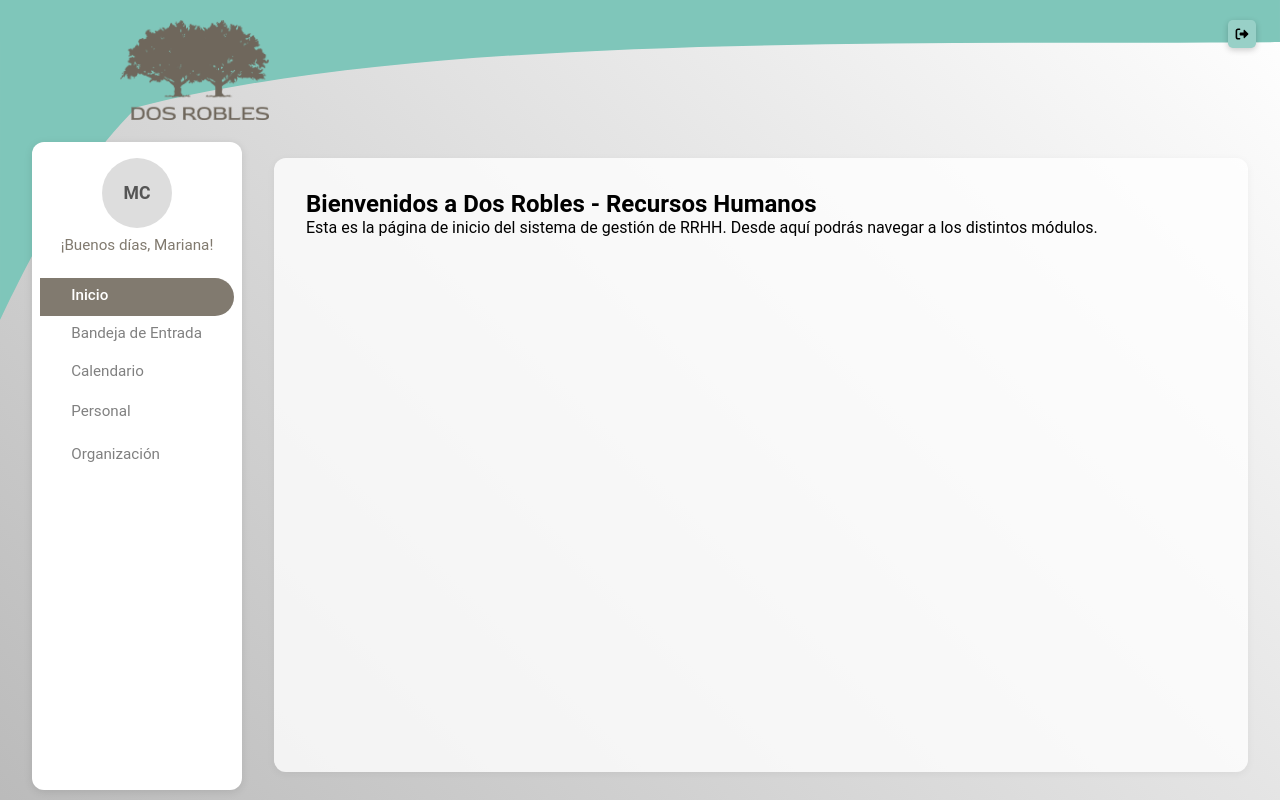
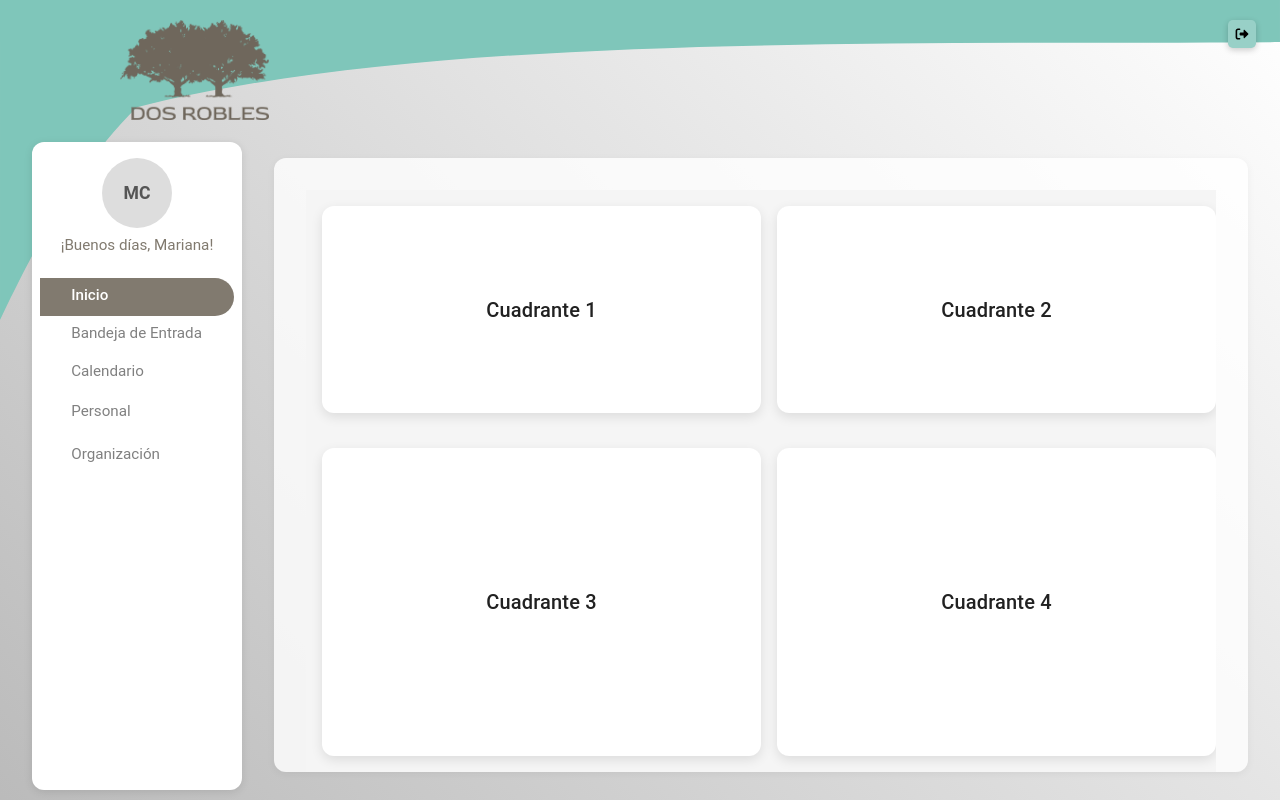
Before and after one commit to Nadia-sg/PPIV-DosRobles-RRHH, a React (Vite) app in the folder frontend/dosrobles-app/: page / in a window 1280 px wide. Built offline with nearby package versions, Linux system fonts and the light colour scheme; some icons are missing.

Commit message:
Layout home

```diff
--- a/frontend/dosrobles-app/src/layouts/AppLayout.jsx
+++ b/frontend/dosrobles-app/src/layouts/AppLayout.jsx
@@ -1,12 +1,14 @@
 /* src/layouts/AppLayout.jsx */
 
 import React from "react";
-import { Outlet } from "react-router-dom";
 import MainLayout from "./MainLayout";
 import Sidebar from "../components/Sidebar";
 import styles from "../styles/AppLayout.module.css";
+import { Outlet, useLocation } from "react-router-dom";
 
 export default function AppLayout({ user, isAdmin }) {
+  const location = useLocation();
+
   return (
     <MainLayout>
       <div className={styles.pageContainer}>
@@ -14,8 +16,13 @@ export default function AppLayout({ user, isAdmin }) {
         <Sidebar user={user} isAdmin={isAdmin} />
 
         {/* Contenido principal */}
-        <section className={styles.mainContent}>
-          <Outlet /> {/* las páginas se insertan aquí */}
+        <section
+          className={styles.mainContent}
+          style={{
+            overflowY: location.pathname === "/home" ? "hidden" : "auto",
+          }}
+        >
+          <Outlet />
         </section>
       </div>
     </MainLayout>
--- a/frontend/dosrobles-app/src/pages/Home.jsx
+++ b/frontend/dosrobles-app/src/pages/Home.jsx
@@ -1,15 +1,103 @@
-/*src/pages/Home.jsx*/
+/* src/pages/Home.jsx */
 
 import React from "react";
+import { Box, Card, Typography, useMediaQuery } from "@mui/material";
 
 export default function Home() {
+  const isMobile = useMediaQuery("(max-width:900px)");
+
   return (
-    <>
-      <h1>Bienvenidos a Dos Robles - Recursos Humanos</h1>
-      <p>
-        Esta es la página de inicio del sistema de gestión de RRHH.
-        Desde aquí podrás navegar a los distintos módulos.
-      </p>
-    </>
+    <Box
+      sx={{
+        display: "flex",
+        flexDirection: "column",
+        height: "100dvh",
+        overflow: "hidden",
+        backgroundColor: "#f5f5f5",
+        gap: 1.5,
+        boxSizing: "border-box",
+        padding: 2,
+      }}
+    >
+      {/* FILA SUPERIOR (30%) */}
+      <Box
+        sx={{
+          display: "flex",
+          flex: "0 0 30%",
+          gap: 2,
+          flexWrap: isMobile ? "wrap" : "nowrap",
+        }}
+      >
+        <Card
+          sx={{
+            flex: isMobile ? "0 0 100%" : "0 0 50%",
+            borderRadius: 3,
+            boxShadow: "0 4px 12px rgba(0,0,0,0.1)",
+            display: "flex",
+            justifyContent: "center",
+            alignItems: "center",
+            p: 2,
+            height: "90%",
+          }}
+        >
+          <Typography variant="h6">Cuadrante 1</Typography>
+        </Card>
+
+        <Card
+          sx={{
+            flex: isMobile ? "0 0 100%" : "0 0 50%",
+            borderRadius: 3,
+            boxShadow: "0 4px 12px rgba(0,0,0,0.1)",
+            display: "flex",
+            justifyContent: "center",
+            alignItems: "center",
+            p: 2,
+            height: "90%",
+          }}
+        >
+          <Typography variant="h6">Cuadrante 2</Typography>
+        </Card>
+      </Box>
+
+      {/* FILA INFERIOR (70%) */}
+      <Box
+        sx={{
+          display: "flex",
+          flex: "0 0 40%",
+          gap: 2,
+          flexWrap: isMobile ? "wrap" : "nowrap",
+        }}
+      >
+        <Card
+          sx={{
+            flex: isMobile ? "0 0 100%" : "0 0 50%",
+            borderRadius: 3,
+            boxShadow: "0 4px 12px rgba(0,0,0,0.1)",
+            display: "flex",
+            justifyContent: "center",
+            alignItems: "center",
+            p: 2,
+            height: "100%",
+          }}
+        >
+          <Typography variant="h6">Cuadrante 3</Typography>
+        </Card>
+
+        <Card
+          sx={{
+            flex: isMobile ? "0 0 100%" : "0 0 50%",
+            borderRadius: 3,
+            boxShadow: "0 4px 12px rgba(0,0,0,0.1)",
+            display: "flex",
+            justifyContent: "center",
+            alignItems: "center",
+            p: 2,
+            height: "100%",
+          }}
+        >
+          <Typography variant="h6">Cuadrante 4</Typography>
+        </Card>
+      </Box>
+    </Box>
   );
 }
--- a/frontend/dosrobles-app/src/styles/AppLayout.module.css
+++ b/frontend/dosrobles-app/src/styles/AppLayout.module.css
@@ -22,7 +22,7 @@
   border-radius: 12px;
   padding: 2rem;
   box-shadow: 0 2px 8px rgba(0, 0, 0, 0.05);
-  overflow-y: auto;
+  overflow-y:auto;
   height: 90%;
   margin-top: 1rem;
 }
```
